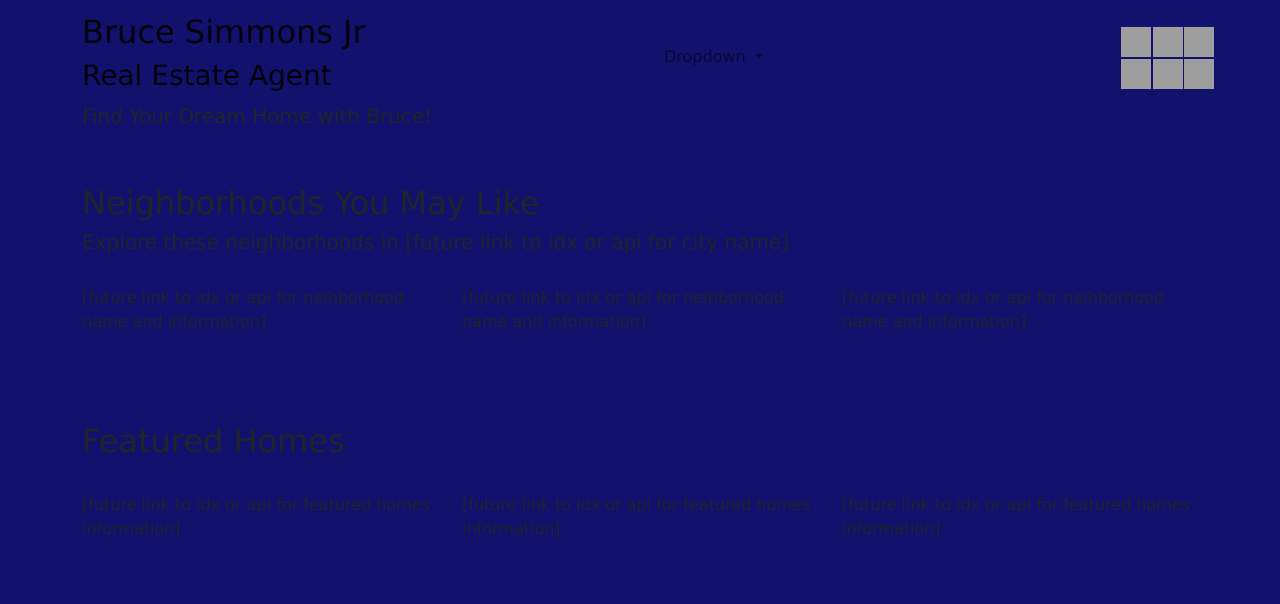
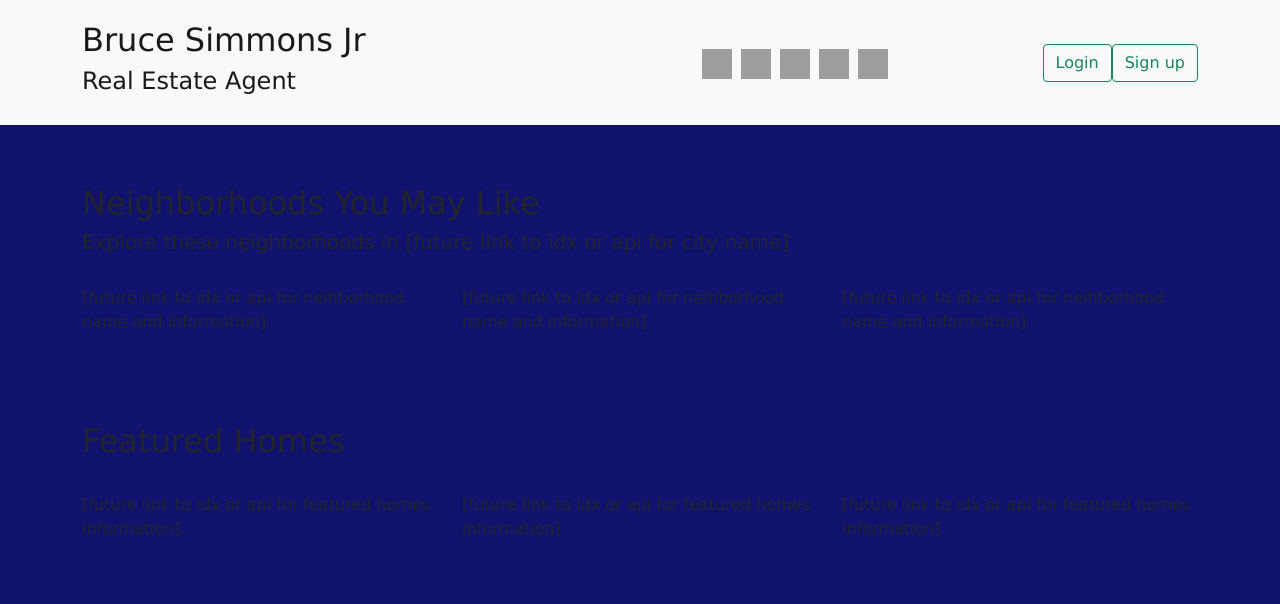
Before and after one commit to Catikia/bruceiamWebProject, a Django app: template templates/home.html in a window 1280 px wide. Shown: the top 604 px of the page. Run offline with Django 3.2, Linux system fonts and the light colour scheme; the template is opened without the code that fills it, so the values that code supplies are empty; grey boxes are pictures that could not be loaded.

Commit message:
corrected divs, brand, buttons, and socials to better match design.

```diff
--- a/templates/nav.html
+++ b/templates/nav.html
@@ -1,35 +1,26 @@
+<div class="container-fluid">
+    <nav class="navbar navbar-expand-md navbar-light bg-light fixed-top">
+        <div class="container-sm">
 
-<nav class="navbar navbar-expand navbar-light fixed-top ">
-    <div class="container-sm"> <!-- using sm instead of fluid for better alignment -->
-        <!-- navigation logo area -->
-        <a class="navbar-brand col-6" id="brand" href="home.html">
-            <h2>Bruce Simmons Jr</h2><h3>Real Estate Agent</h3>
+            <!-- Brand area -->
+            <div class="navbar col-sm-5" id="brand">
+                <a class="navbar-brand">
+                  <h2>Bruce Simmons Jr</h2>
+                  <h4>Real Estate Agent</h4>
                 </a>
-        <!-- navigation drop-down area -->
-        <div class="navbar-nav col-5">
-            <div class="nav-item dropdown me-auto">
-                <a class="nav-link dropdown-toggle" href="home.html" id="navbarDropdown"
-                role="button" data-bs-toggle="dropdown" aria-expanded="false">
-                  Dropdown
-                </a>
-                <div class="dropdown-menu" aria-labelledby="navbarDropdown">
-                    <li><a class="dropdown-item" href="#searching">search</a></li>
-                    <li><a class="dropdown-item" href="#neighborhood">Neighborhoods</a></li>
-                    <li><a class="dropdown-item" href="#featured">#Featured homes</a></li>
-                </div>
             </div>
 
-        </div><!--end overall nav item div -->
-        <!-- Adds social icons/links -->
-        <div class="navbar col-sm-1" id="socials">
+            <!-- social icons/links -->
+            <div class="navbar col-lg-2" id="socials">
                 <a id="emailme" href="mailto:bruce@bruceiam.com" target="_blank">
                   {% load static %}
                     <img src="{% static 'bruceiamWebProject/media/email-30-blackbg-white.png' %}" alt="bruce@bruceiam.com" width="30" height="30" class="d-inline-block align-text-top"/>
                 </a>
+                <!-- facebook hacked - editing out until recovered
                 <a id="facebook" href="https://www.facebook.com/bruce.t.simmons" target="_blank">
                   {% load static %}
                     <img src="{% static 'bruceiamWebProject/media/facebook-30-bluebg-white.png' %}" alt="facebook.com/bruce.t.simmons" width="30" height="30" class="d-inline-block align-text-top"/>
-            </a>
+                </a> -->
                 <a id="twitter" href="https://twitter.com/RealBruceIAm" target="_blank">
                   {% load static %}
                     <img src="{% static 'bruceiamWebProject/media/twitter-30-bluebg-white.png' %}" alt="twitter.com/RealBruceIAm" width="30" height="30" class="d-inline-block align-text-top"/>
@@ -46,7 +37,21 @@
                   {% load static %}
                     <img src="{% static 'bruceiamWebProject/media/speedrun-30-blackbg-color.png' %}" alt="speedrun.com/user/bruceiam" width="30" height="30" class="d-inline-block align-text-top"/>
                 </a>
+            </div><!--end socials div -->
 
-        </div><!--end socials div -->
-    </div><!--end container-sm div -->
-</nav><!--end nav -->
+            <!-- buttons and collapse button area -->
+            <div class="navbar col-lg-flex">
+                <button class="navbar-toggler" type="button" data-bs-toggle="collapse" data-bs-target="#navbarNavAltMarkup" aria-controls="navbarNavAltMarkup" aria-expanded="false" aria-label="Toggle navigation">
+                    <span class="navbar-toggler-icon"></span>
+                </button>
+                <div class="collapse navbar-collapse" id="navbarNavAltMarkup">
+                    <form class="navbar-nav">
+                      <button class="btn btn-outline-success" type="submit">Login</button>
+                      <button class="btn btn-outline-success" type="submit">Sign up</button>
+                    </form>
+                </div>
+            </div><!--end buttons area div -->
+
+        </div><!-- end container-sm div -->
+    </nav><!-- end nav -->
+</div><!-- end container-fluid div -->
```
Lines whose indentation alone changed are shown as unchanged.
